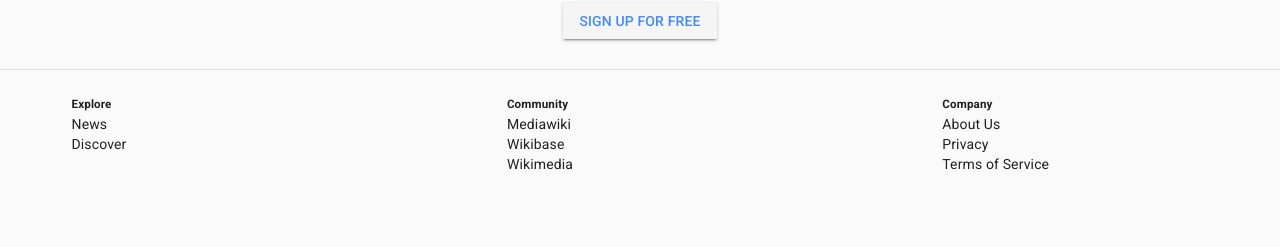
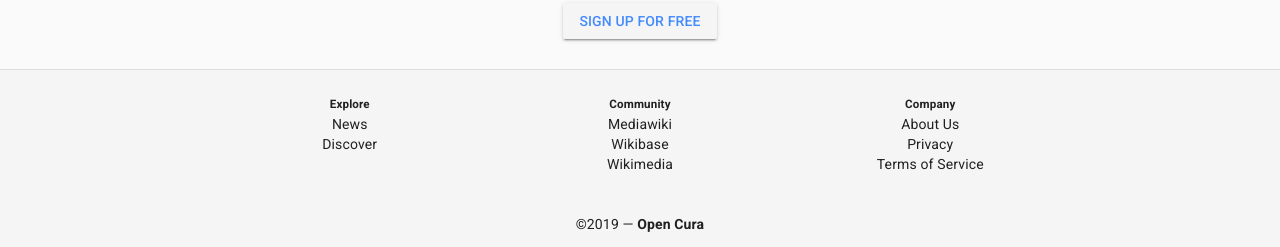
Before and after one commit to wbstack/ui, a Vue app in the folder src/: page / in a window 1280 px wide. Shown: the part 796-1043 px from the top of the page. Before the commit the page ends 994 px from the top, so only its background shows below. Built offline with nearby package versions, Linux system fonts and the light colour scheme; no server answers.

Commit message:
ui, more footer modifications

```diff
--- a/src/src/components/Foot.vue
+++ b/src/src/components/Foot.vue
@@ -1,7 +1,22 @@
 <template>
   <footer>
+  <v-footer
+    height="auto"
+    color="primary lighten-1"
+  >
+    <v-layout
+      justify-center
+      row
+      wrap
+    >
+
+    <v-flex>
+
       <v-container grid-list-xl>
-      <v-layout align-start justify-space-between>
+        <v-layout
+        justify-center
+        row
+        wrap>
           <v-flex xs3>
             <h5>Explore</h5>
             <ul>
@@ -27,6 +42,23 @@
           </v-flex>
         </v-layout>
       </v-container>
+
+    </v-flex>
+
+
+      <v-flex
+        primary
+        lighten-2
+        py-3
+        text-xs-center
+        xs12
+      >
+        &copy;2019 — <strong>Open Cura</strong>
+      </v-flex>
+    </v-layout>
+  </v-footer>
+
+
   </footer>
 </template>
 
@@ -38,6 +70,10 @@ export default {
 
 <style scoped>
 
+  h5, li {
+    text-align: center;
+  }
+
   ul {
     list-style: none;
     padding:0;
```
Lines whose indentation alone changed are shown as unchanged.
